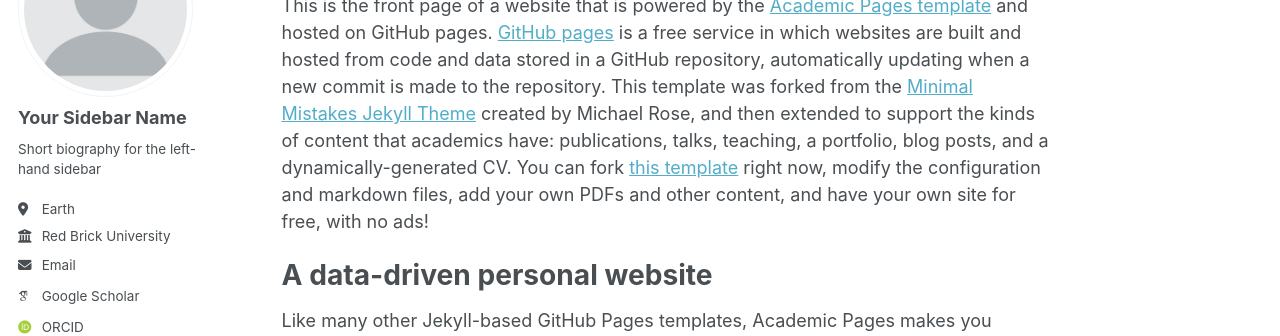
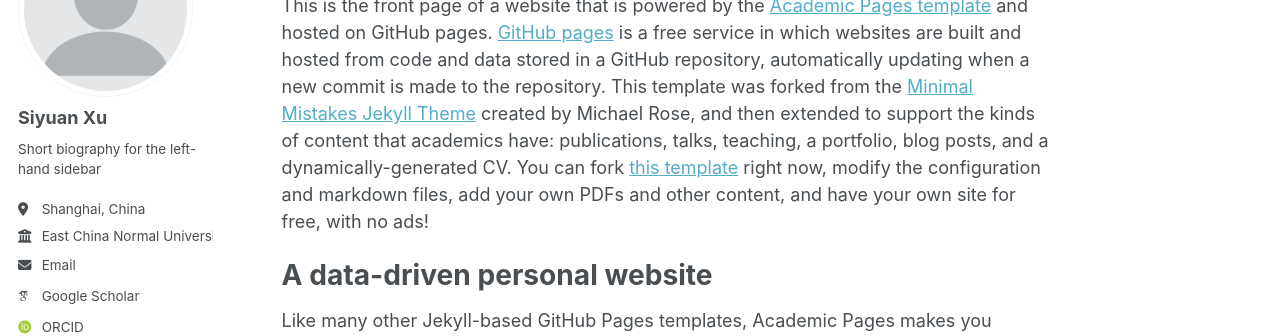
Before and after one commit to SikangSHU/SikangSHU.github.io, a Jekyll site: the page built from _pages/about.md, in a window 1280 px wide. Shown: the part 177-513 px from the top of the page. Built offline with Jekyll 4.4.1, drawn with Linux system fonts in a browser that asks for light colours; some web fonts are replaced.

Commit message:
Update _config.yml

```diff
--- a/_config.yml
+++ b/_config.yml
@@ -23,11 +23,11 @@ repository               : "academicpages/academicpages.github.io"
 author:
   # Biographic information
   avatar           : "profile.png"
-  name             : "Your Sidebar Name"
+  name             : "Siyuan Xu"
   pronouns         : # example: "she/her"
   bio              : "Short biography for the left-hand sidebar"
-  location         : "Earth"
-  employer         : "Red Brick University"
+  location         : "Shanghai, China"
+  employer         : "East China Normal University"
   uri              : # URL
   email            : "none@example.org"
 
```
